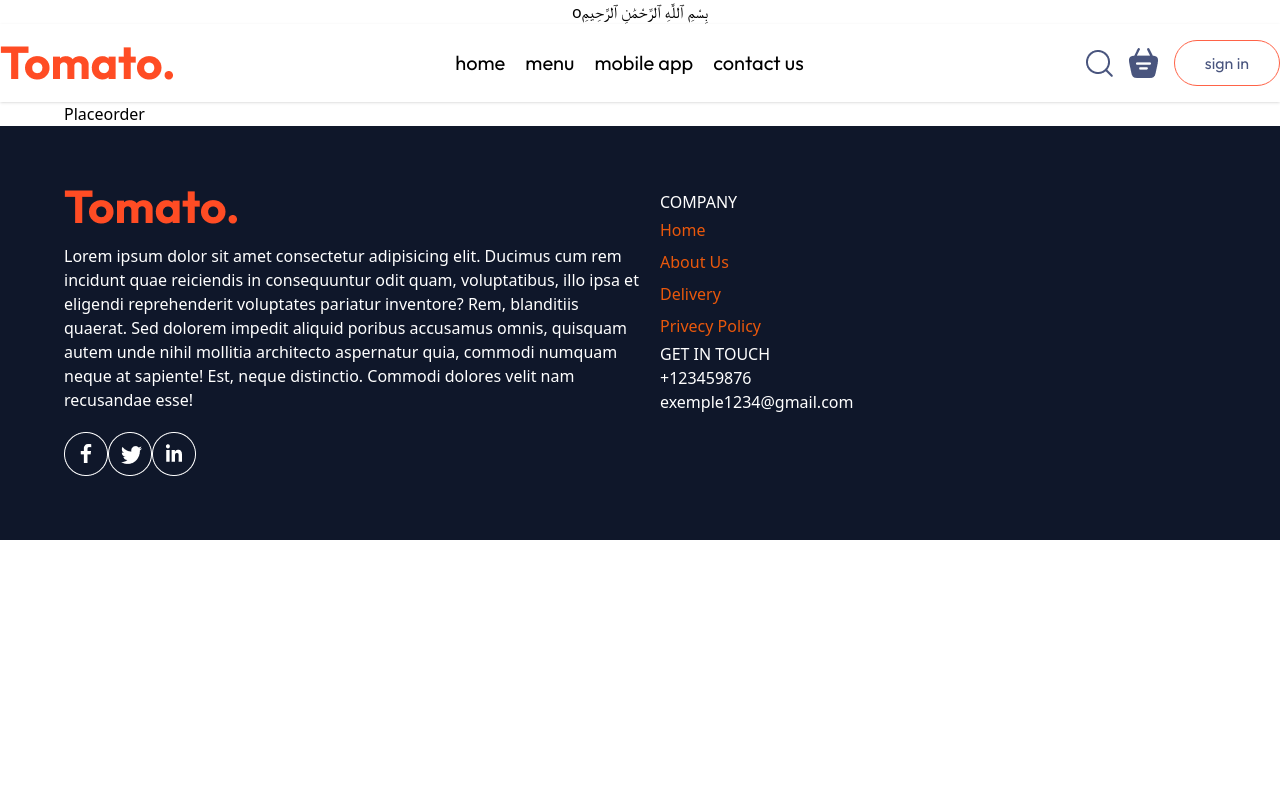
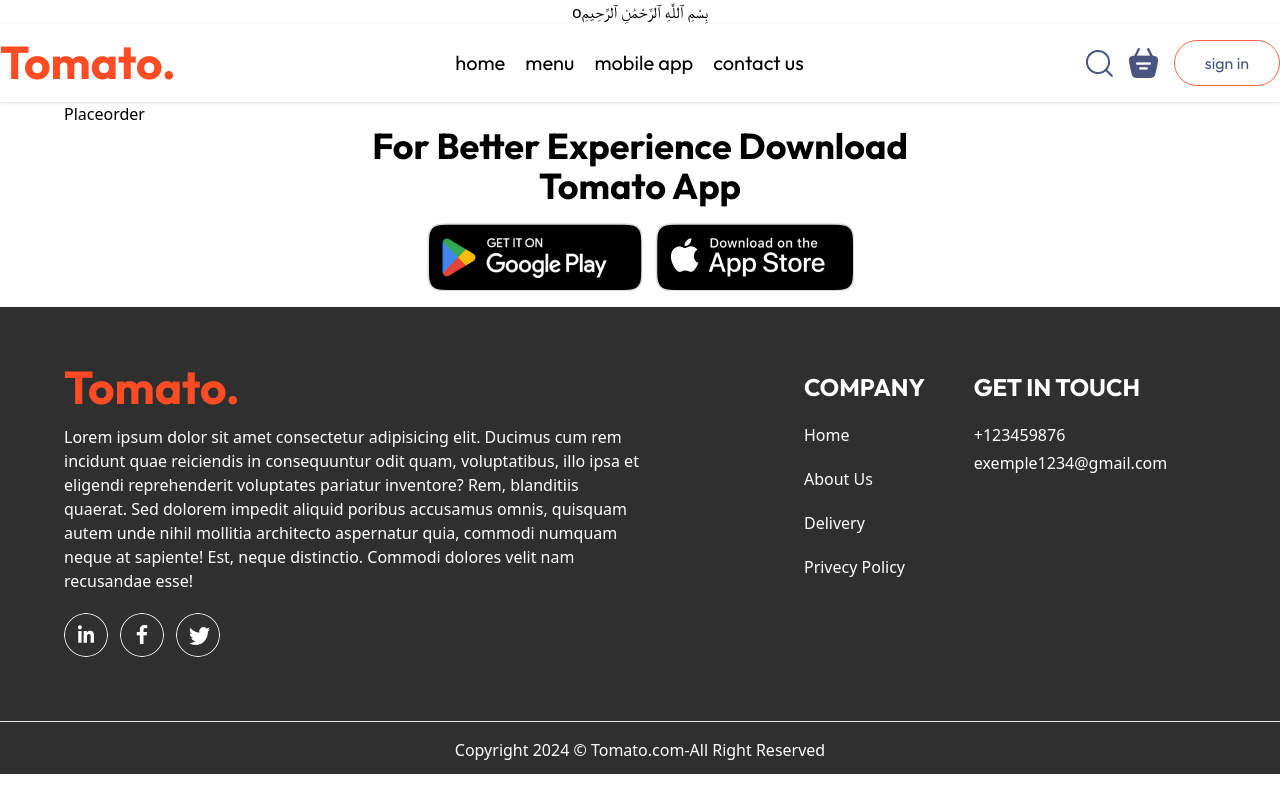
Before and after one commit to AnsarAkbar/Tomato, a React (Vite) app: page /order in a window 1280 px wide. Built offline with nearby package versions, Linux system fonts and the light colour scheme.

Commit message:
Create Add Download component

```diff
--- a/src/App.jsx
+++ b/src/App.jsx
@@ -6,6 +6,7 @@ import Home from "./pages/Home/Home";
 import Cart from "./pages/Cart/Cart";
 import Placeorder from "./pages/Placeorder/Placeorder";
 import Footer from "./Components/Footer/Footer";
+import AppDownload from "./Components/AppDownload/AppDownload";
 
 const App = () => {
   return (
@@ -18,6 +19,7 @@ const App = () => {
         <Route path="/cart" element={<Cart />}/>
         <Route path="/order" element={<Placeorder />}/>
       </Routes>
+        <AppDownload />
       </div>
       <Footer />
     </>
--- /dev/null
+++ b/src/Components/AppDownload/AppDownload.jsx
@@ -0,0 +1,19 @@
+import React, { useContext } from 'react'
+import { StoreContext } from '../../context/StoreContext'
+import { assets } from '../../assets/assets'
+
+const AppDownload = () => {
+  return (
+    <>
+    <div className='text-4xl font-extrabold font-outfit text-center leading-10'>
+        For Better Experience Download <br />Tomato App
+    </div>
+    <div className='flex justify-center gap-3 py-4'>
+        <img src={assets.play_store}alt='' className="transform hover:scale-105 transition duration-1000 cursor-pointer"/>
+        <img src={assets.app_store} alt="" className="transform hover:scale-105 transition duration-1000 cursor-pointer"/>
+    </div>
+    </>
+  )
+}
+
+export default AppDownload;
--- a/src/Components/FoodDisplay/FoodDisplay.jsx
+++ b/src/Components/FoodDisplay/FoodDisplay.jsx
@@ -5,10 +5,6 @@ import Card from './Card';
 
 const FoodDisplay = ({ category }) => {
   const {food_list} = useContext(StoreContext)
-
-  // if (!category || !category.menu_name) {
-  //   return <div>Loading...</div>;
-  // }
 
   return (
     <>
--- a/src/Components/Footer/Footer.jsx
+++ b/src/Components/Footer/Footer.jsx
@@ -6,10 +6,11 @@ const Footer = () => {
   const { assets } = useContext(StoreContext);
   let { logo, linkedin_icon, facebook_icon, twitter_icon } = assets;
   const footerList = ["Home", "About Us", "Delivery", "Privecy Policy"];
+  const icons = [linkedin_icon, facebook_icon, twitter_icon];
 
   return (
-    <div className="bg-slate-900">
-      <div className="max-w-[1920px] m-auto px-16 max-lg:px-10 max-md:px-5 py-16 flex text-white">
+    <div className="bg-[#302F30]">
+      <div className="max-w-[1920px] m-auto px-16 max-lg:px-10 max-md:px-5 py-16 flex justify-between text-white">
         <div className="w-1/2 ">
           <img src={logo} alt="" />
           <p className="py-5">
@@ -21,18 +22,24 @@ const Footer = () => {
             architecto aspernatur quia, commodi numquam neque at sapiente! Est,
             neque distinctio. Commodi dolores velit nam recusandae esse!
           </p>
-          <div className="flex">
-            <img src={facebook_icon} alt="" />
-            <img src={twitter_icon} alt="" />
-            <img src={linkedin_icon} alt="" />
+          <div className="flex gap-3">
+            {icons.map((iconsImg, index) => (
+              <img
+                src={iconsImg}
+                key={index}
+                alt="icon"
+                className="cursor-pointer hover:bg-orange-600 rounded-full"
+              />
+            ))}
           </div>
         </div>
-        <div className="ml-5">
+        <div className="ml-5 flex justify-evenly w-[40%]">
           <div>
-            <h3>COMPANY</h3>
+            <h3 className="text-2xl font-bold font-outfit">COMPANY</h3>
             {footerList.map((value, index) => (
-              <div key={index} className="py-1">
+              <div key={index} className="py-0.3 pt-5">
                 <NavLink
+                  to={value === "Home" ? "/" : "/${value}"}
                   className={({ isActive }) =>
                     isActive ? "text-orange-600 border-b-orange-600" : ""
                   }
@@ -44,14 +51,16 @@ const Footer = () => {
             ))}
           </div>
           <div>
-            <h3>GET IN TOUCH</h3>
-            <div>
+            <h3 className="text-2xl font-bold font-outfit">GET IN TOUCH</h3>
+            <div className="pt-5 pb-1">
               <Link>+123459876</Link>
             </div>
             <Link>exemple1234@gmail.com</Link>
           </div>
         </div>
       </div>
+      <hr className="h-1 py-2 texxt-white"/>
+      <div className="text-white text-center pb-3">Copyright 2024 © Tomato.com-All Right Reserved</div>
     </div>
   );
 };
--- a/tailwind.config.js
+++ b/tailwind.config.js
@@ -10,8 +10,10 @@ export default {
         outfit: ['Outfit', 'sans-serif'],
       },
       color:{
-        primary:"#fff"
+        primary:"#fff",
+        orange:"#FF4C24"
       },
+
     },
   },
   plugins: [],
```
